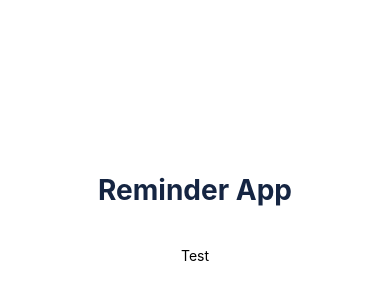
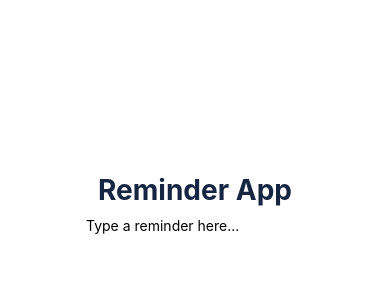
Before and after one commit to brandonwernham/ReminderApp, a React Native app: screen / in a window 390 px wide. Shown: the part 204-504 px from the top of the page. Built offline with nearby package versions, Linux system fonts and the light colour scheme.

Commit message:
Input for reminder

```diff
--- a/App.js
+++ b/App.js
@@ -1,14 +1,22 @@
 import { StatusBar } from 'expo-status-bar';
-import React from 'react';
-import { StyleSheet, Text, View } from 'react-native';
+import React, { useState } from 'react';
+import { StyleSheet, Text, TextInput, View } from 'react-native';
 
 export default function App() {
+  const [reminder, setReminder] = useState('');
+
   return (
     <View style={styles.container}>
       <View style={styles.header}>
         <Text style={styles.title}>Reminder App</Text>
+        <TextInput
+          style={styles.input}
+          placeholder='Type a reminder here...'
+          value={reminder}
+          onChangeText={(text) => setReminder(text)}
+        />
       </View>
-      <Text>Test</Text>
+      <Text>{reminder}</Text>
       <StatusBar style="auto" />
     </View>
   );
@@ -31,5 +39,10 @@ const styles = StyleSheet.create({
     fontWeight: 'bold',
     marginBottom: 10,
     color: '#152542',
-  }
+  },
+  input: {
+    borderColor: 'gray',
+    width: '4',
+    height: '1',
+  },
 });
```
